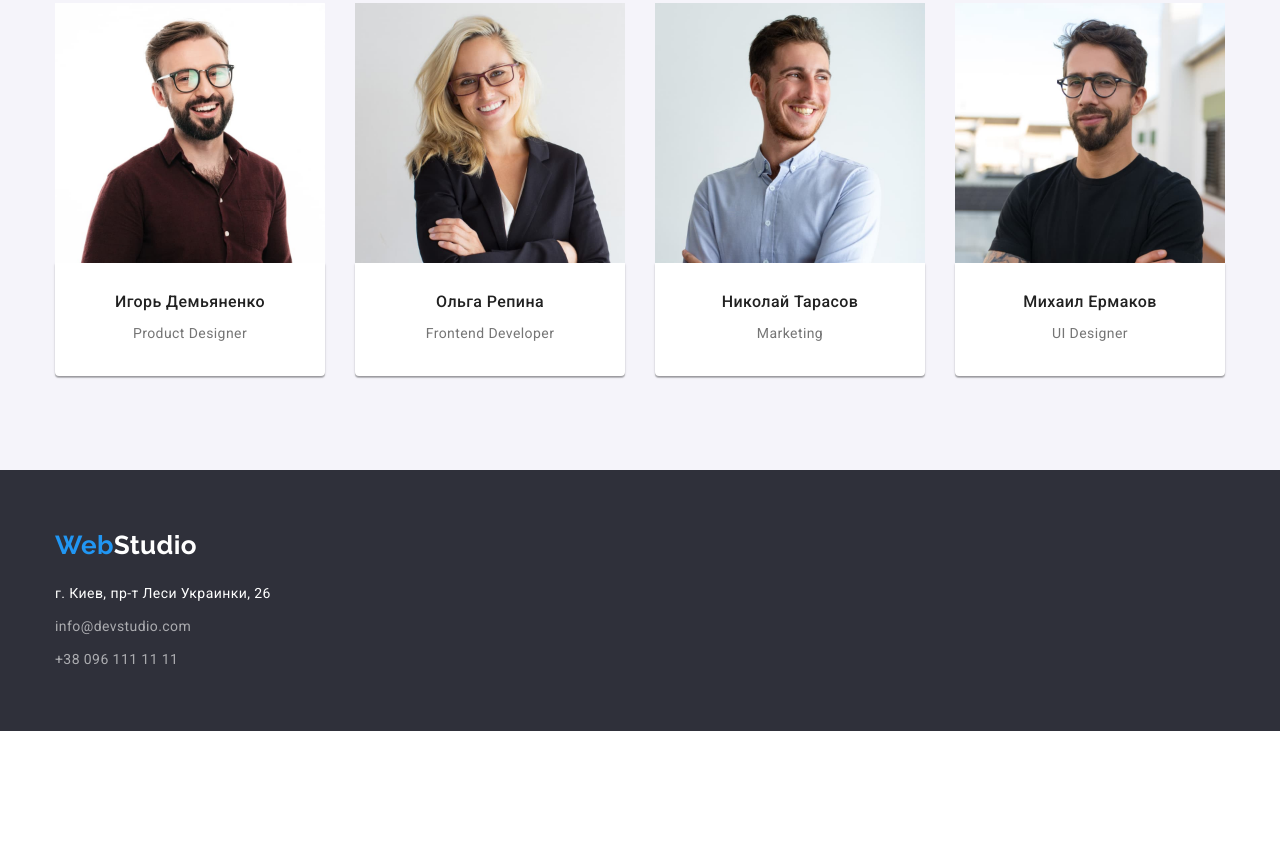
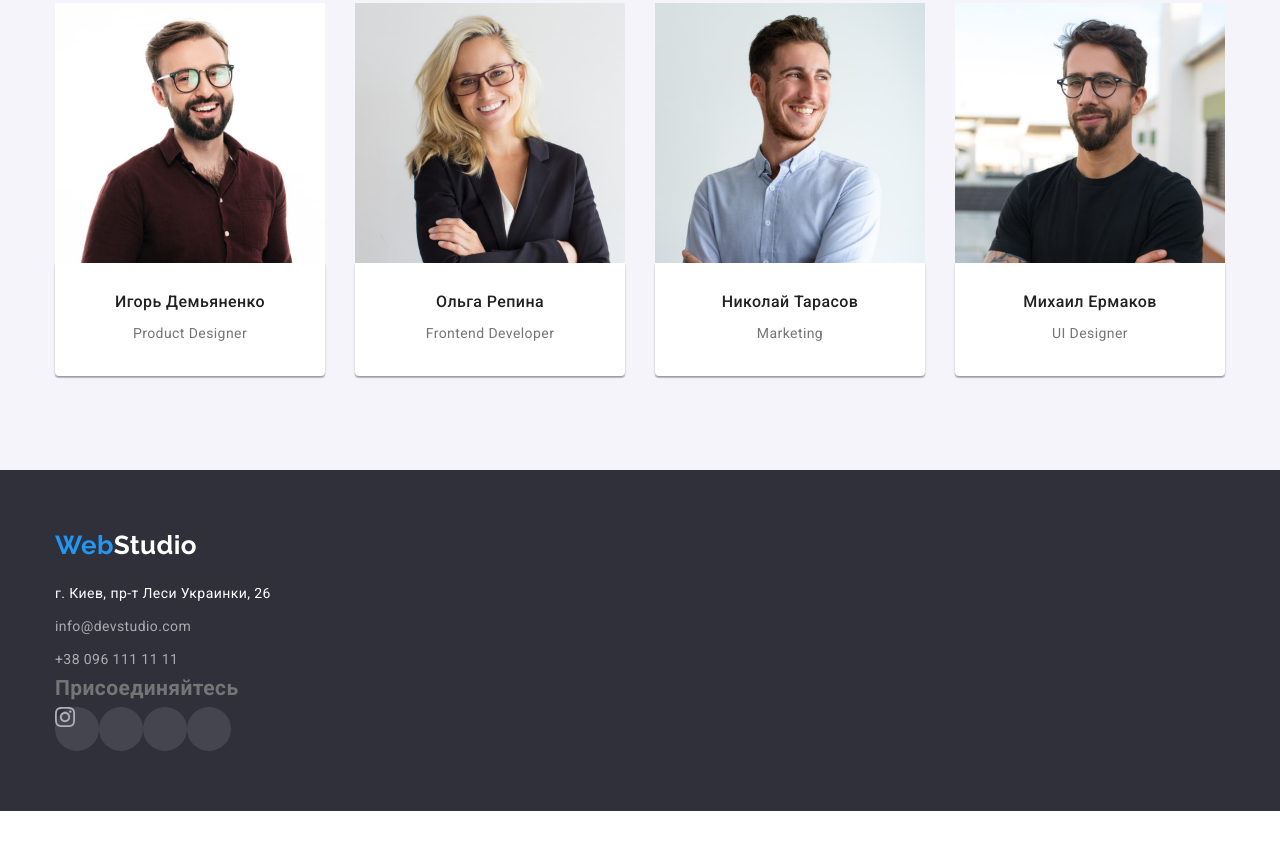
Before and after one commit to VolodymyrPlastun/goit-markup-hw-04, a plain HTML site: page index.html in a window 1280 px wide. Shown: the part 1790-2650 px from the top of the page. Before the commit the page ends 2521 px from the top, so only its background shows below. Drawn offline with nearby package versions, Linux system fonts and the light colour scheme.

Commit message:
начал делать ссылки в футере

```diff
--- a/css/style.css
+++ b/css/style.css
@@ -174,9 +174,10 @@ img {
 .features-item:not(:last-child) {
   margin-right: 30px;
 }
-.features-item::before {
-  display: block;
-  content: '';
+.features-icon-antenna {
+}
+.features-icons {
+  text-align: center;
   height: 120px;
   background-color: var(--secbgc);
   border-radius: 4px;
@@ -253,6 +254,22 @@ img {
 .adress-info-item:not(:last-child) {
   margin-bottom: 9px;
 }
+/* icons */
+.footer-social {
+  display: flex;
+}
+.footer-social-item {
+}
+.footer-social-link {
+  border-radius: 50%;
+  display: block;
+  width: 44px;
+  height: 44px;
+  background-color: rgba(255, 255, 255, 0.1);
+}
+.footer-social-instagram {
+  fill: #ffffff;
+}
 
 /* portfolio */
 
--- a/index.html
+++ b/index.html
@@ -61,6 +61,11 @@
           <h2 class="section-title visually-hidden">Наши преимущества</h2>
           <ul class="features">
             <li class="features-item">
+              <div class="features-icons">
+                <svg class="features-icon-antenna" width="70" height="70">
+                  <use href="./images/icons.svg#antenna"></use>
+                </svg>
+              </div>
               <h3 class="features-title">Внимание к деталям</h3>
               <p>
                 Идейные соображения, а также начало повседневной работы по формированию позиции.
@@ -156,6 +161,39 @@
             </li>
           </ul>
         </address>
+        <div class="footer-links">
+          <h2>Присоединяйтесь</h2>
+          <ul class="footer-social">
+            <li class="footer-social-item">
+              <a class="footer-social-link" href="#">
+                <svg class="footer-social-instagram" width="20" height="20">
+                  <use href="./images/symbol-defs.svg#instagram"></use>
+                </svg>
+              </a>
+            </li>
+            <li class="footer-social-item">
+              <a class="footer-social-link" href="#">
+                <svg class="footer-social-twitter">
+                  <use></use>
+                </svg>
+              </a>
+            </li>
+            <li class="footer-social-item">
+              <a class="footer-social-link" href="#">
+                <svg class="footer-social-facebook">
+                  <use></use>
+                </svg>
+              </a>
+            </li>
+            <li class="footer-social-item">
+              <a class="footer-social-link" href="#">
+                <svg class="footer-social-linkedin">
+                  <use></use>
+                </svg>
+              </a>
+            </li>
+          </ul>
+        </div>
       </div>
     </footer>
   </body>
```
Also changed, not shown: images/icons.svg (added), images/symbol-defs.svg (added).
